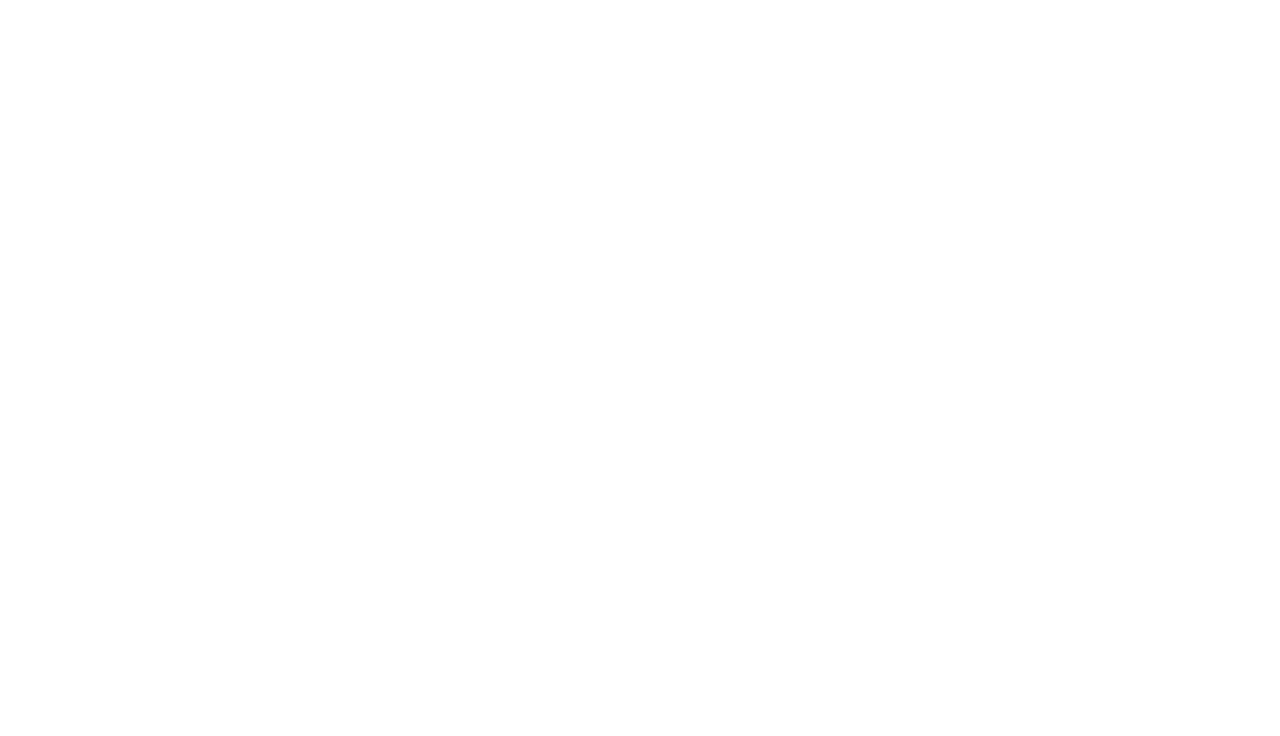
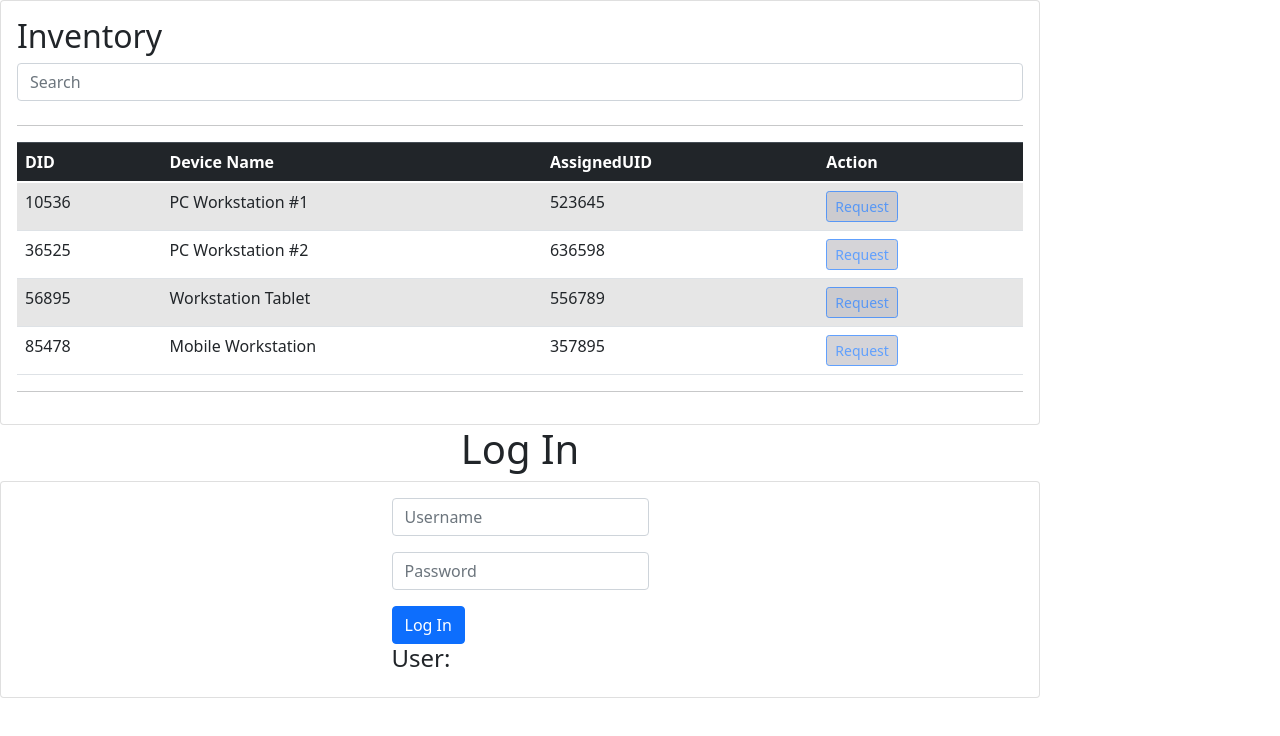
Before and after one commit to JobeFarkley/sdt-inventory-cfscqx, an Angular app: page /inventory-details in a window 1280 px wide. Shown: the top 736 px of the page. Built offline with nearby package versions, Linux system fonts and the light colour scheme.

Commit message:
6 files modified

```diff
--- a/src/app/app.component.html
+++ b/src/app/app.component.html
@@ -1,2 +1,5 @@
+<app-inventory-details></app-inventory-details>
+
+
 
 <app-login></app-login>
--- a/src/app/inventory-details/inventory-details.component.css
+++ b/src/app/inventory-details/inventory-details.component.css
@@ -0,0 +1,5 @@
+
+  .btn.btn-sm.btn-outline-primary{
+    background-color:rgb(191, 190, 196);
+
+}
--- a/src/app/inventory-details/inventory-details.component.html
+++ b/src/app/inventory-details/inventory-details.component.html
@@ -1,45 +1,86 @@
-<h2>Equipment Request</h2>
-<p></p>
-<span>Name:</span>
+<!DOCTYPE html>
+<html lang="en">
 
-<!-- <input type="text" id="name" name="name"> -->
-<input type="text" #myInput0 (click)="myInput0"/>
-<p></p>
+<head>
+  <meta charset="UTF-8">
+  <meta http-equiv="X-UA-Compatible" content="IE=edge">
+  <meta name="viewport" content="width=device-width, initial-scale=1.0">
+  <title>Inventory</title>
+  <link href="https://cdn.jsdelivr.net/npm/bootstrap@5.0.0-beta3/dist/css/bootstrap.min.css" rel="stylesheet"
+    integrity="sha384-eOJMYsd53ii+scO/bJGFsiCZc+5NDVN2yr8+0RDqr0Ql0h+rP48ckxlpbzKgwra6" crossorigin="anonymous">
+</head>
 
-<span>Employee ID:</span>
-<input type="text" #myInput1 (click)="myInput1"/>
+<body>
+  <div class="card mx-auto">
+    <div class="card-body">
+      <h2 class="card-title">Inventory</h2>
+      <div class="form-group mb-4">
+        <input class="form-control" type="text" [(ngModel)]="searchText" placeholder="Search">
+      </div>
+      <hr>
+      <table class="table  table-striped" *ngIf="(devices | filter: searchText).length > 0; else noResults">
+        <thead class="table-dark">
+          <tr>
+            <th scope="col" [appSort]="devices" data-order="desc" data-name="DID">DID</th>
+            <th scope="col" [appSort]="devices" data-order="desc" data-name="deviceName">Device Name</th>
+            <th scope="col" [appSort]="devices" data-order="desc" data-name="assignedUID">AssignedUID</th>
+            <th scope="col">Action</th>
 
-<p></p>
+          </tr>
+        </thead>
+        <tbody>
+          <tr *ngFor="let device of devices | filter: searchText; let i = index">
+            <td>{{device.DID}}</td>
+            <td>{{device.deviceName}}</td>
+            <td>{{device.assignedUID}}</td>
+            <td>
+              <button [disabled]="!(device.assignedUID == '')"  type="button" class="btn btn-sm btn-outline-primary" (click)="requestDevice(device)">Request</button>
+            </td>
 
-<span>E-Mail:</span>
-<input type="text" #myInput2 (click)="myInput2"/>
-<p></p>
+          </tr>
+        </tbody>
+      </table>
+      <div></div>
+      <hr>
+      <div class="container">
+        <pre *ngIf="form">{{form.value | json}}</pre>
 
-<span>Workspace Location:</span>
-<input type="text" #myInput3 (click)="myInput3"/>
-<p></p>
+        <ng-container *ngIf="selectedDevice">
+          <h2 class="py-4"> device</h2>
+          <form [formGroup]="form">
+            <div class="form-group row">
+              <label for="assignedUID" >Enter your UID</label>
+              <div class="col-sm-6">
+                <input type="text" class="form-control" id="assignedUID" formControlName="assignedUID">
+              </div>
+            </div>
+            <div class="form-group row">
+              <div>
+                <button type="submit" class="btn btn-primary" (click)="save()">Save</button>
+                <button type="reset" class="btn btn-danger" (click)="cancel()">Cancel</button>
+              </div>
+            </div>
+          </form>
+        </ng-container>
+      </div>
+      <ng-template #noResults>
+        <p>No results found for "{{searchText}}".</p>
+      </ng-template>
 
 
-<label for="equipment">Select Equipment:</label>
+    </div>
+  </div>
 
-<select name="equipment" id="equipment">
-  <option value="n/a">Select an option</option>
-  <option value="headset">Headset</option>
-  <option value="webcam">Webcam</option>
-  <option value="mouse">Mouse</option>
-  <option value="keyboard">Keyboard</option>
-  <option value="monitor">Monitor</option>
-  <option value="scanner">Scanner</option>
-</select>
 
-<p></p>
 
-<span>Reason for equipment:</span>
-<input type="text" #myInput5 (click)="myInput5"/>
 
-<p></p>
 
-<div>
-  <button >Submit</button>
-  <button >Cancel</button>
-</div>
+  <script src="https://cdn.jsdelivr.net/npm/@popperjs/core@2.9.1/dist/umd/popper.min.js"
+    integrity="sha384-SR1sx49pcuLnqZUnnPwx6FCym0wLsk5JZuNx2bPPENzswTNFaQU1RDvt3wT4gWFG" crossorigin="anonymous">
+  </script>
+  <script src="https://cdn.jsdelivr.net/npm/bootstrap@5.0.0-beta3/dist/js/bootstrap.min.js"
+    integrity="sha384-j0CNLUeiqtyaRmlzUHCPZ+Gy5fQu0dQ6eZ/xAww941Ai1SxSY+0EQqNXNE6DZiVc" crossorigin="anonymous">
+  </script>
+</body>
+
+</html>
--- a/src/app/inventory-details/inventory-details.component.ts
+++ b/src/app/inventory-details/inventory-details.component.ts
@@ -1,4 +1,7 @@
 import { Component, OnInit } from '@angular/core';
+import {DEVICES} from '../mock-data';
+import {Device} from '../model/device';
+import {FormControl,FormGroup} from '@angular/forms';
 
 @Component({
   selector: 'app-inventory-details',
@@ -7,27 +10,38 @@
 })
 export class InventoryDetailsComponent implements OnInit {
 
-  // myInput = ""
-  // myInput1 = ""
-  // myInput2 = ""
-  // myInput3 = ""
-  // equipment = ""
-  // myInput5 = ""
+ devices: Device[] = DEVICES;
 
-
-
-  // submitRequest() {
-  //    EQUIPMENT[0].name = this.myInput;
-  //    EQUIPMENT[1].empID = this.myInput1;
-  //    EQUIPMENT[2].email = this.myInput2;
-  //    EQUIPMENT[3].location = this.myInput3;
-  //    EQUIPMENT[4].equipment = this.equipment;
-  //    EQUIPMENT[5].reason = this.myInput5;
-  // }
+ DID: number;
+ deviceName : string;
+ AssignnedUID: string;
+  selectedDevice: Device;
+  form: FormGroup;
+  searchText: string;
 
   constructor() { }
 
   ngOnInit() {
   }
 
+  requestDevice(device: Device){
+      this.selectedDevice = device;
+      this.form = new FormGroup({
+      DID: new FormControl(device.DID),
+      deviceName: new FormControl(device.deviceName),
+      assignedUID: new FormControl(device.assignedUID),
+
+    });
+  }
+   save() {
+    this.selectedDevice.DID= this.form.value.DID;
+    this.selectedDevice.deviceName= this.form.value.deviceName;
+    this.selectedDevice.assignedUID= this.form.value.assignedUID;
+    this.cancel();
+  }
+
+  cancel() {
+    this.selectedDevice = null;
+    this.form = null;
+  }
 }
--- a/src/app/inventory-search/inventory-search.component.ts
+++ b/src/app/inventory-search/inventory-search.component.ts
@@ -14,7 +14,7 @@
 
   ngOnInit() {
   }
-    devices: Device[] = DEVICES;
+  devices: Device[] = DEVICES;
   selectedDevice: Device;
   form: FormGroup;
   searchText: string;
--- a/src/app/login/login.component.html
+++ b/src/app/login/login.component.html
@@ -1,5 +1,5 @@
 <body>
-  <div *ngIf = "user.permissions == 'none'">
+  <!--  <div *ngIf = "user.permissions == 'none'"> -->
   <h1>Log In</h1>
   <div class="card align-items-center">
     <div class="card-body">
@@ -30,8 +30,8 @@
       </div>
     </div>
   </div>
-  </div>
-  <div *ngIf = "user.permissions == 'ITEmp'">
+  <!--  </div> -->
+  <!--  <div *ngIf = "user.permissions == 'ITEmp'">
     <app-it-employee-details></app-it-employee-details>
   </div>
   <div *ngIf = "user.permissions == 'ITHead'">
@@ -39,5 +39,5 @@
   </div>
   <div *ngIf="user.permissions == 'Emp'">
     <app-employee-details></app-employee-details>
-  </div>
+  </div> -->
 </body>
```
Lines whose indentation alone changed are shown as unchanged.
